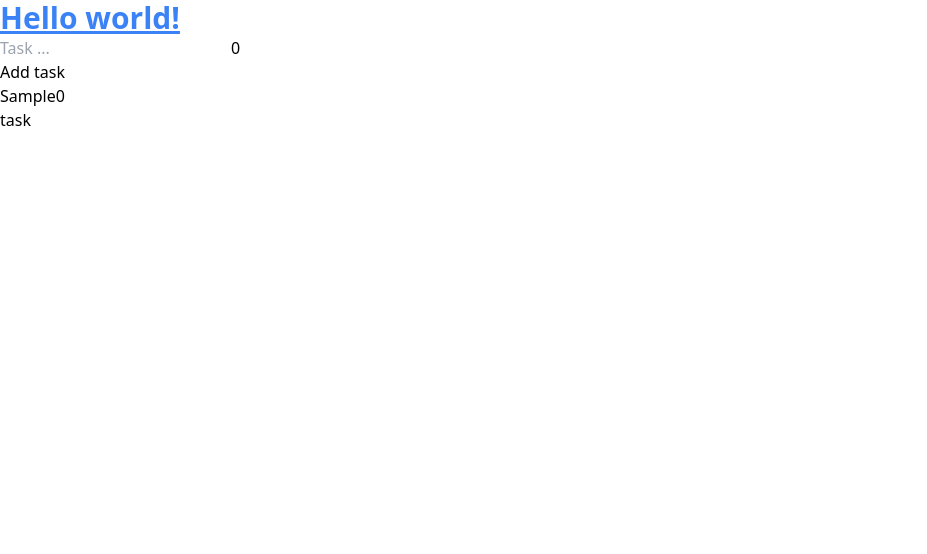
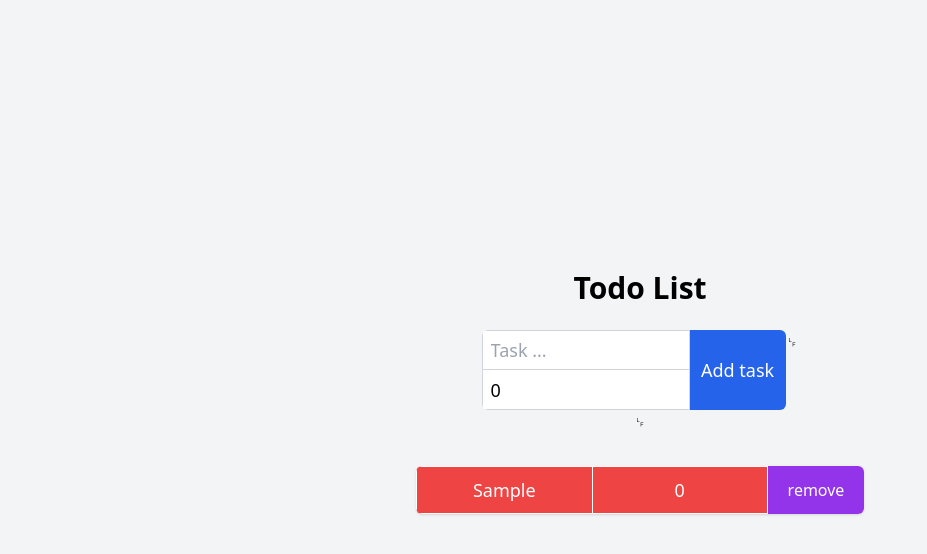
Before and after one commit to MatthewIsblind/todoList, a React (Create React App) app in the folder my-app/: page /todolist in a window 1280 px wide. Both pictures are taken after typing "Sample" into the empty fields and a click on the button "Add task". Shown: the top 554 px of the page, without its empty margins (0-927 px from the left). Built offline with nearby package versions, Linux system fonts and the light colour scheme.

Commit message:
The list is centrred of the screen now after using tailwindcss

```diff
--- a/my-app/src/App.css
+++ /dev/null
@@ -1,106 +0,0 @@
-.App {
-  display: flex;
-  text-align: center;
-  align-items: center;
-  flex-direction:column;
-
-  width: 100vw;
-  height: 100vh;
-  font-family: Arial, Helvetica, sans-serif;
-}
-
-.header {
-
-  flex: 30%;
-  background-color: red ;
-  width: 100%;
-  display: flex;
-  justify-content: center;
-  align-items: center;
-}
-
-.header .InputContainer {
-  display: flex;
-  flex-direction: row;
-  align-items: stretch;
-}
-
-/* Stack the inputs vertically */
-.header .InputContainer .input {
-  display: flex;
-  flex-direction: column;
-}
-
-
-.header .input {
-  width: 200px;
-  height:  40px;
-  border-bottom-left-radius: 8px;
-  border-top-left-radius: 8px;
-  padding-left:  10px;
-  font-size: 20px;
-  border: 10px;
-}
-
-.InputContainer .button {
-  width: 70px;
-  height:  84px;
-  border: none;
-  border-bottom-right-radius: 8px;
-  border-top-right-radius: 8px;
-  padding-left:  10px;
-  font-size: 20px;
-  cursor: pointer;
-
-}
-
-
-.todoList {
-
-  flex:70%;
-  width:100%;
-  display:flex;
-  align-items: center;
-  padding-top: 50px;
-  flex-direction:  column;
-}
-
-.task{
-  width: 500px;
-  height: 50px;
-  display: flex;
-  color: white;
-  margin: 15px;
-}
-
-.task .content {
-    flex :80%;
-    height: 100%;
-    display: flex;
-    justify-content: center;
-    align-items: center;
-}
-
-.task .content span {
-  display: grid;
-  place-items: center;
-  border: 1p solid white;
-  width: 100%;
-  height: 100%;
-  font-size:  18px;
-  border-right: none;
-  background-color: red;
-
-}
-
-.task button {
-  flex :20%;
-  height: 100%;
-  border: none;
-  background-color: blueviolet;
-  border-top-right-radius: 8px;
-  border-bottom-right-radius: 8px;
-  color: white;
-  cursor : pointer;
-
-}
--- a/my-app/src/components/InputContainer.tsx
+++ b/my-app/src/components/InputContainer.tsx
@@ -39,16 +39,32 @@ const InputContainer : FC<InputContainerProps> = ({ todoList, setTodoList }) =>
         setTask("");
     }
 
-    return (
-        <div>
-           <div className='InputContainer'>
-                <div className='input-fields'>
-                    <input type = 'text' className='input' placeholder='Task ...' name="task" value={task} onChange={handleChange}></input>
-                    <input type = 'number' className='input' placeholder='Deadline (in Days)' name = "deadline" value={deadline} onChange={handleChange} ></input>
-                </div>
-                <button className='button' onClick={addTask}>Add task</button>
+        return (
+        <div className="flex items-stretch center">
+            <div className="flex flex-col rounded-l-md overflow-hidden">
+                <input
+                    type='text'
+                    className='w-52 h-10 px-2 text-lg border border-gray-300'
+                    placeholder='Task ...'
+                    name="task"
+                    value={task}
+                    onChange={handleChange}
+                />
+                <input
+                    type='number'
+                    className='w-52 h-10 px-2 text-lg border border-gray-300 border-t-0'
+                    placeholder='Deadline (in Days)'
+                    name="deadline"
+                    value={deadline}
+                    onChange={handleChange}
+                />
             </div>
-
+            <button
+                className='w-24 h-full bg-blue-600 text-white text-lg rounded-r-md hover:bg-blue-700'
+                onClick={addTask}
+            >
+                Add task
+            </button>
         </div>
     )
 }
--- a/my-app/src/components/TodoTask.tsx
+++ b/my-app/src/components/TodoTask.tsx
@@ -9,13 +9,13 @@ type TodoTaskProps = {
 
 const TodoTask: React.FC<TodoTaskProps> = ({ task }) => {
   return (
-    <div className='task'>
-        <div className='content'>
-			<span>{task?.TaskName}</span>
-			<span>{task?.Deadline}</span>
-		</div>
+    <div className='flex w-full max-w-md h-12 text-white mb-4 rounded-md overflow-hidden shadow'>
+        <div className='flex flex-1'>
+            <span className='flex-1 grid place-items-center bg-red-500 border border-white border-r-0 text-lg'>{task?.TaskName}</span>
+            <span className='flex-1 grid place-items-center bg-red-500 border border-white text-lg'>{task?.Deadline}</span>
+        </div>
 
-        <button>task</button>
+        <button className='w-24 h-full bg-purple-600 text-white hover:bg-purple-700'>remove</button>
     </div>
   )
 }
--- a/my-app/src/pages/TodoList.tsx
+++ b/my-app/src/pages/TodoList.tsx
@@ -6,19 +6,19 @@ import TodoTask from '../components/TodoTask';
 const TodoList: FC = () => {
   const [todoList, setTodoList] = useState<ITask[]>([]);
 
-  return (
-    <div className="App">
-      <h1 className="text-3xl font-bold underline text-blue-500">Hello world!</h1>
-      <div className="header">
-        <InputContainer todoList={todoList} setTodoList={setTodoList} />
-      </div>
-      <div className="todoList">
+    return (
+    <div className="flex flex-col items-center justify-center min-h-screen w-full bg-gray-100 font-sans p-4">
+      <h1 className="text-3xl font-bold mb-6 text-center">Todo List</h1>
+      <div className="w-full flex justify-center">
+        <InputContainer todoList={todoList} setTodoList={setTodoList} />␊
+      </div>␊
+      <div className="w-full flex flex-col items-center mt-8">
         {todoList.map((task: ITask, key: number) => {
           return <TodoTask key={key} task={task} />;
         })}
       </div>
     </div>
   );
-};
+}
 
 export default TodoList;
```
